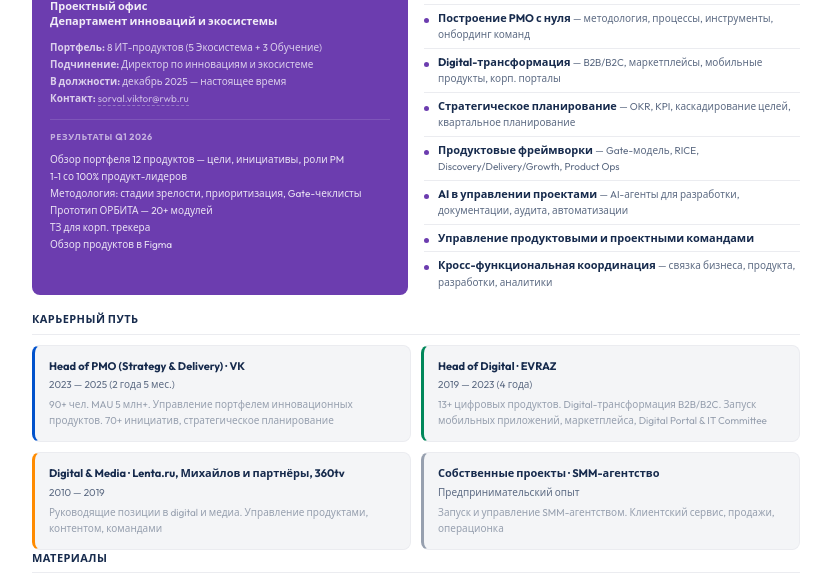
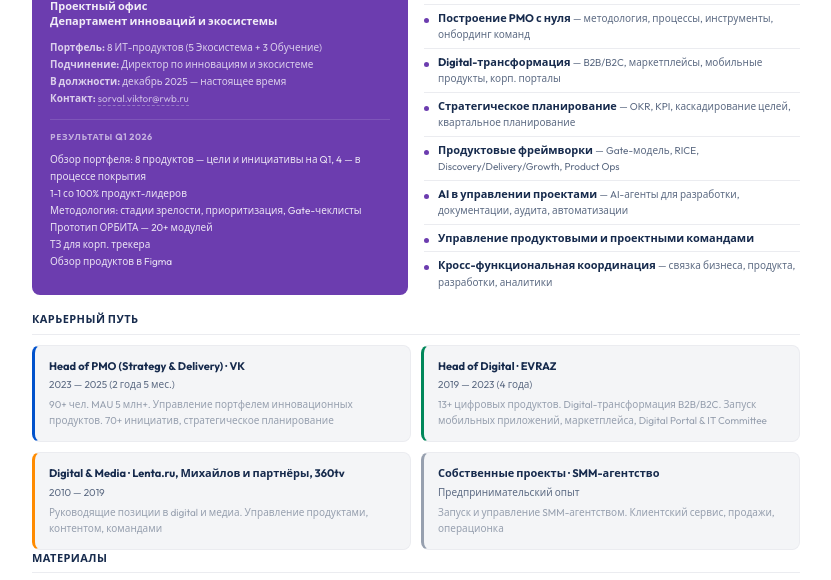
Before and after one commit to sorvalliny/ecotech, a plain HTML site: page profile-pmo.html in a window 1280 px wide. Shown: the part 192-772 px from the top of the page, without its empty margins (224-1055 px from the left). Drawn offline with Linux system fonts and the light colour scheme.

Commit message:
docs: обзор портфеля — 8 с целями, 4 в процессе

```diff
--- a/profile-pmo.html
+++ b/profile-pmo.html
@@ -126,7 +126,7 @@ body{background:#fff;font-size:11px;-webkit-print-color-adjust:exact;print-color
       <div style="margin-top:12px;padding-top:10px;border-top:1px solid rgba(255,255,255,0.15);font-size:10px;opacity:0.85">
         <div style="font-weight:700;text-transform:uppercase;letter-spacing:0.06em;font-size:9px;margin-bottom:6px;opacity:0.7">Результаты Q1 2026</div>
         <div style="line-height:1.7">
-          Обзор портфеля 12 продуктов — цели, инициативы, роли PM<br>
+          Обзор портфеля: 8 продуктов — цели и инициативы на Q1, 4 — в процессе покрытия<br>
           1-1 со 100% продукт-лидеров<br>
           Методология: стадии зрелости, приоритизация, Gate-чеклисты<br>
           Прототип ОРБИТА — 20+ модулей<br>
```
